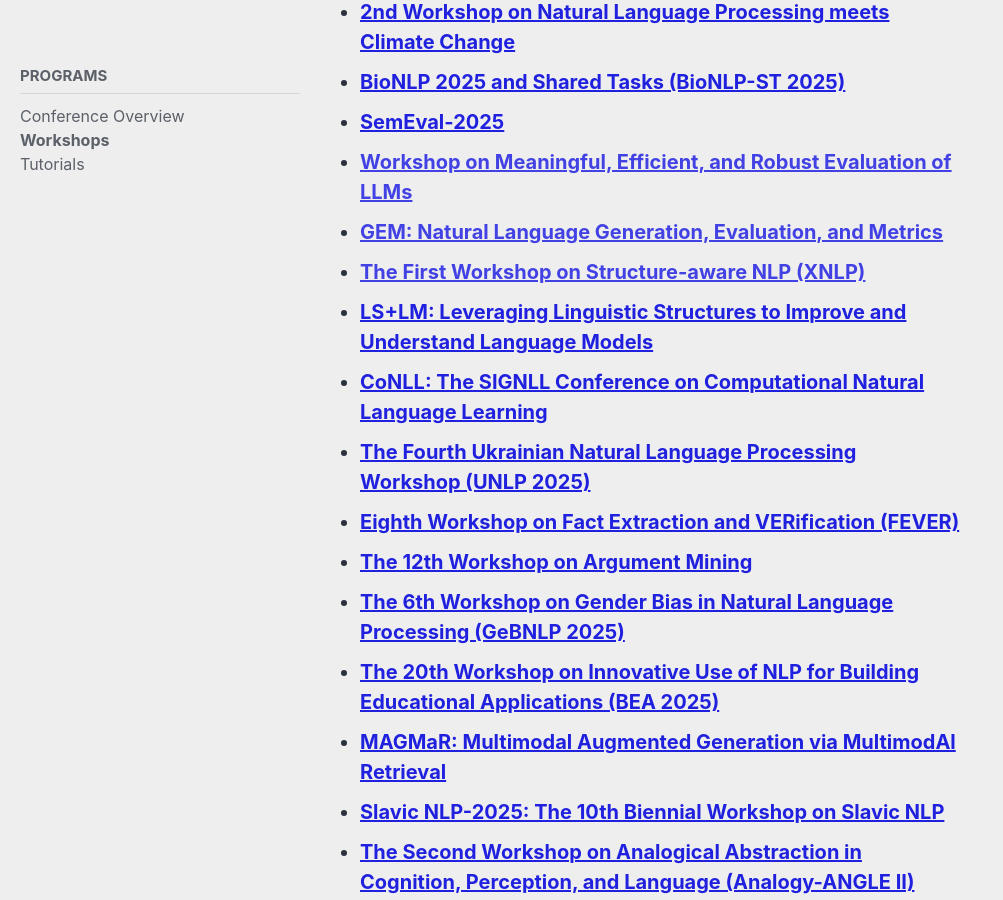
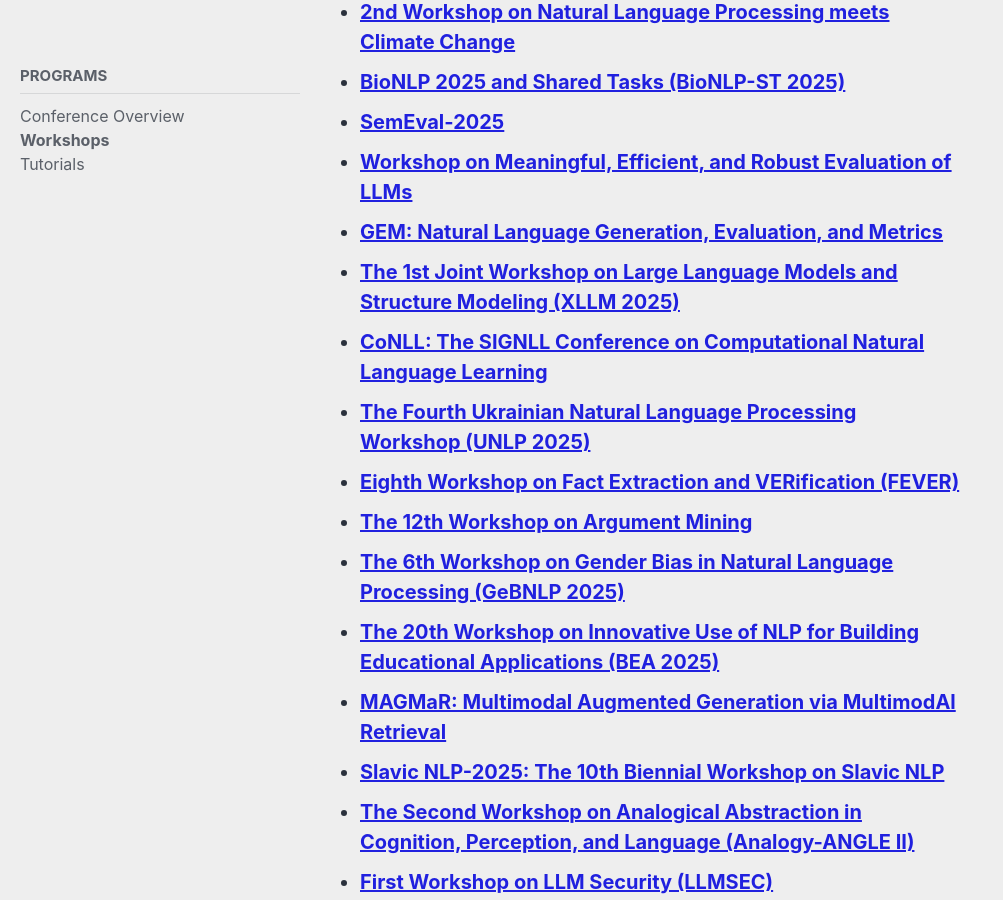
Before and after one commit to acl-org/acl-2025, a Jekyll site: the page built from _pages/program/workshops.md, in a window 1280 px wide and 900 px high, scrolled down 610 px. Shown: the whole window, without its empty margins (0-1003 px from the left). Built offline with Jekyll 4.4.1, drawn with Linux system fonts in a browser that asks for light colours; cached includes are drawn as plain includes; nearby versions of some CDN libraries.

Commit message:
Update workshops.md

```diff
--- a/_pages/program/workshops.md
+++ b/_pages/program/workshops.md
@@ -20,10 +20,9 @@ Workshops | July 31 - August 1 |
 - [**2nd Workshop on Natural Language Processing meets Climate Change**](https://nlp4climate.github.io/)
 - [**BioNLP 2025 and Shared Tasks (BioNLP-ST 2025)**](https://aclweb.org/aclwiki/BioNLP_Workshop)
 - [**SemEval-2025**](https://semeval.github.io/SemEval2025/)
-- [**Workshop on Meaningful, Efficient, and Robust Evaluation of LLMs**]()
-- [**GEM: Natural Language Generation, Evaluation, and Metrics**]()
-- [**The First Workshop on Structure-aware NLP (XNLP)**]()
-- [**LS+LM: Leveraging Linguistic Structures to Improve and Understand Language Models**](https://xllms.github.io/")
+- [**Workshop on Meaningful, Efficient, and Robust Evaluation of LLMs**](https://gem-benchmark.com/workshop)
+- [**GEM: Natural Language Generation, Evaluation, and Metrics**](https://gem-benchmark.com/workshop)
+- [**The 1st Joint Workshop on Large Language Models and Structure Modeling (XLLM 2025)**](https://xllms.github.io/)
 - [**CoNLL: The SIGNLL Conference on Computational Natural Language Learning**](https://conll.org/)
 - [**The Fourth Ukrainian Natural Language Processing Workshop (UNLP 2025)**](https://unlp.org.ua/)
 - [**Eighth Workshop on Fact Extraction and VERification (FEVER)**](https://fever.ai/)
```
